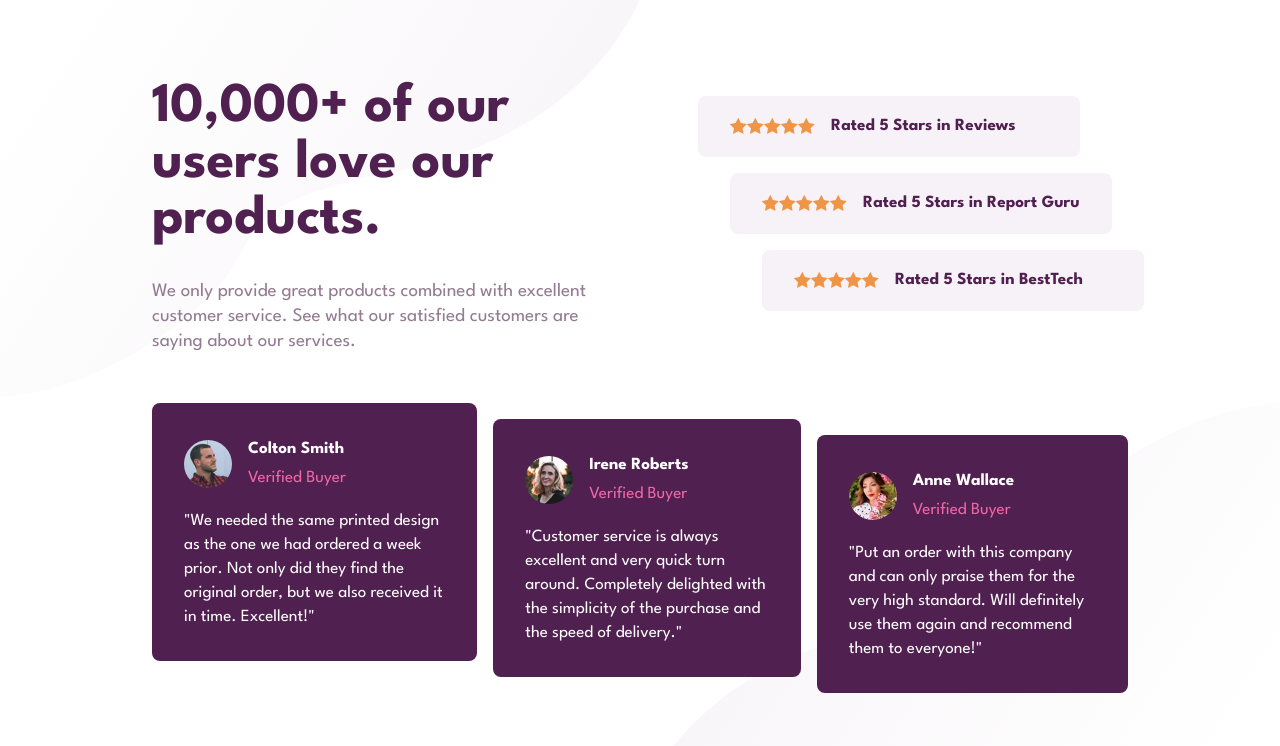
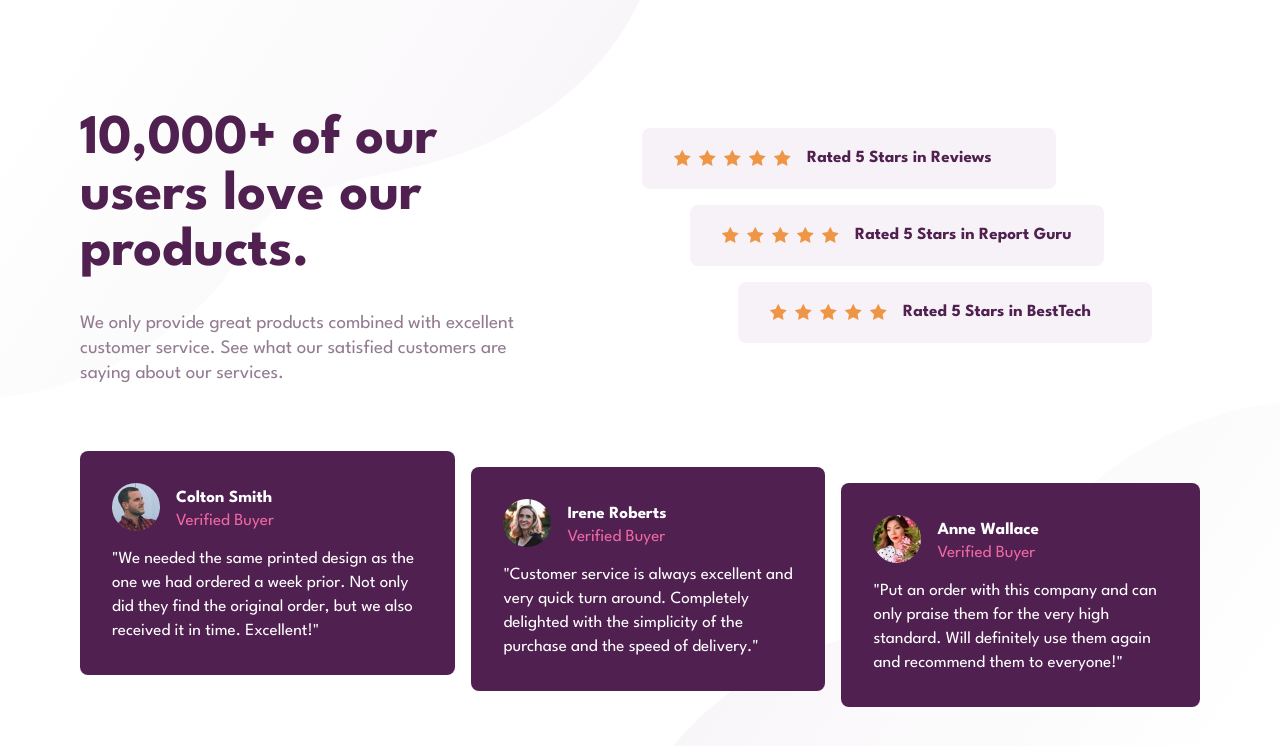
Before and after one commit to lexsac/social-proof-section, a plain HTML site: page index.html in a window 1280 px wide. Drawn offline with Linux system fonts and the light colour scheme.

Commit message:
Added proper spacing for desktop/mobile sizes

```diff
--- a/style.css
+++ b/style.css
@@ -18,7 +18,7 @@
     --fs-extra-text: 1.0625rem; /* 17px */
 }
 
-@media (min-width: 50em) {
+@media (min-width: 50rem) {
     :root {
         --fs-primary-heading: 3.5rem; /* 56px */
         --fs-body: 1.1875rem; /* 19px */
@@ -67,13 +67,9 @@ h1 {
 
 
 /* General spacing/styling for desktop and mobile */
-/* html, body {
-    height: auto;
-} */
-
 body {
     font-family: var(--ff-main);
-    padding-top: 5rem;
+    padding-top: 7rem;
     text-align: center;
     background-image:
         url('./images/bg-pattern-top-mobile.svg'),
@@ -84,21 +80,21 @@ body {
 }
 
 .container {
-    max-width: 65rem;
+    max-width: 74rem;
     padding: 0 2rem;
     margin-left: auto;
     margin-right: auto;
 }
 
 .header-section {
-    margin-bottom: 3rem;
+    margin-bottom: 4rem;
 }
 
-@media (min-width: 50em) {
+@media (min-width: 50rem) {
     .header-section {
         display: flex;
         text-align: left;
-        gap: 5rem;
+        gap: 10%;
     }
 
     .testimonials {
@@ -137,7 +133,7 @@ h1 {
     margin-top: 2rem;
 }
 
-@media (min-width: 50em) {
+@media (min-width: 50rem) {
     .main-text p {
         margin-left: 0;
     }
@@ -154,7 +150,7 @@ h1 {
     font-weight: var(--fw-bold);
     font-size: var(--fs-extra-text);
     border-radius: 0.5rem;
-    padding: 0.5rem 0;
+    padding: 1rem 0 0.5rem 0;
     margin-top: 1rem;
     list-style: none;
     max-width: 30rem;
@@ -165,9 +161,14 @@ h1 {
 .review-stars {
     display: flex;
     justify-content: center;
+    gap: 0.5rem;
 }
 
-@media (min-width: 50em) {
+.review p {
+    padding-top: 0.5rem;
+}
+
+@media (min-width: 50rem) {
     .review {
         display: flex;
         align-items: center;
@@ -176,11 +177,15 @@ h1 {
     }
 
     .review-1 {
-        transform: translateX(-2rem);
+        transform: translateX(-3rem);
     }
 
     .review-3 {
-        transform: translateX(2rem);
+        transform: translateX(3rem);
+    }
+
+    .review p {
+        padding-top: 0;
     }
 }
 
@@ -221,6 +226,7 @@ h1 {
 
 .testimonial-text p {
     color: var(--clr-soft-pin-primary);
+    line-height: 1rem;
 }
 
 .testimonial-quote {
@@ -230,7 +236,7 @@ h1 {
     font-weight: var(--fw-light);
 }
 
-@media (min-width: 50em) {
+@media (min-width: 50rem) {
     .testimonials {
         flex-direction: row;
     }
```
